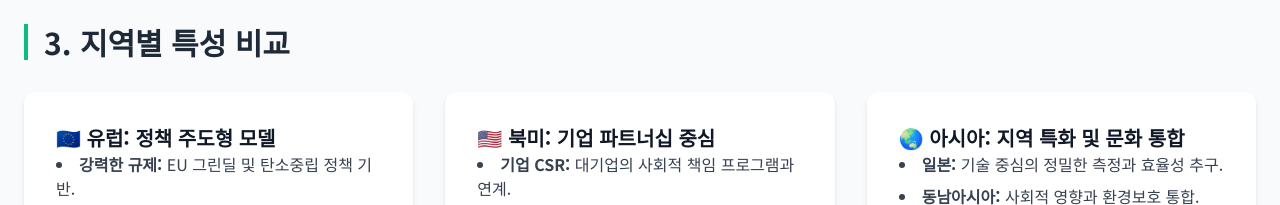
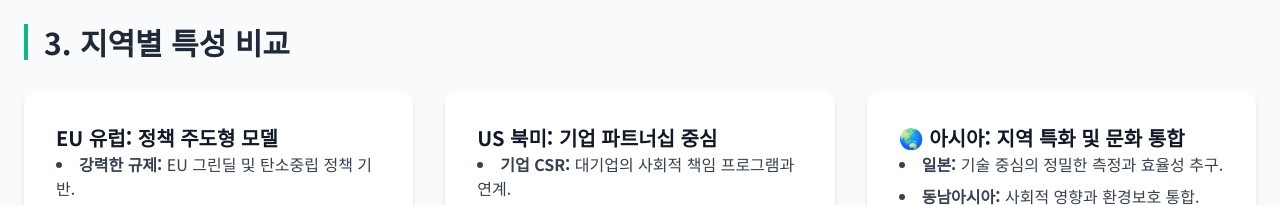
Before and after one commit to techwg/2025SIEFF_Impact_Report, a website: page global-research.html in a window 1280 px wide. Shown: the part 2260-2465 px from the top of the page. Drawn offline with nearby package versions, Linux system fonts and the light colour scheme.

Commit message:
사소한 수정

```diff
--- a/global-research.html
+++ b/global-research.html
@@ -144,7 +144,7 @@
             <h2 class="text-3xl font-bold text-gray-800 mb-8 section-title">3. 지역별 특성 비교</h2>
             <div class="grid md:grid-cols-3 gap-8">
                 <div class="bg-white p-8 rounded-xl shadow-md">
-                    <h3 class="text-xl font-bold text-gray-900">🇪🇺 유럽: 정책 주도형 모델</h3>
+                    <h3 class="text-xl font-bold text-gray-900">EU 유럽: 정책 주도형 모델</h3>
                     <ul class="list-disc list-inside space-y-2 text-gray-700">
                         <li><strong>강력한 규제:</strong> EU 그린딜 및 탄소중립 정책 기반.</li>
                         <li><strong>표준화 노력:</strong> ISO 20121, PAS2060 등 국제표준 적극 채택.</li>
@@ -152,7 +152,7 @@
                     </ul>
                 </div>
                 <div class="bg-white p-8 rounded-xl shadow-md">
-                    <h3 class="text-xl font-bold text-gray-900">🇺🇸 북미: 기업 파트너십 중심</h3>
+                    <h3 class="text-xl font-bold text-gray-900">US 북미: 기업 파트너십 중심</h3>
                     <ul class="list-disc list-inside space-y-2 text-gray-700">
                         <li><strong>기업 CSR:</strong> 대기업의 사회적 책임 프로그램과 연계.</li>
                         <li><strong>기술 혁신:</strong> 첨단 측정 도구 및 탄소 관리 기술 활용.</li>
```
